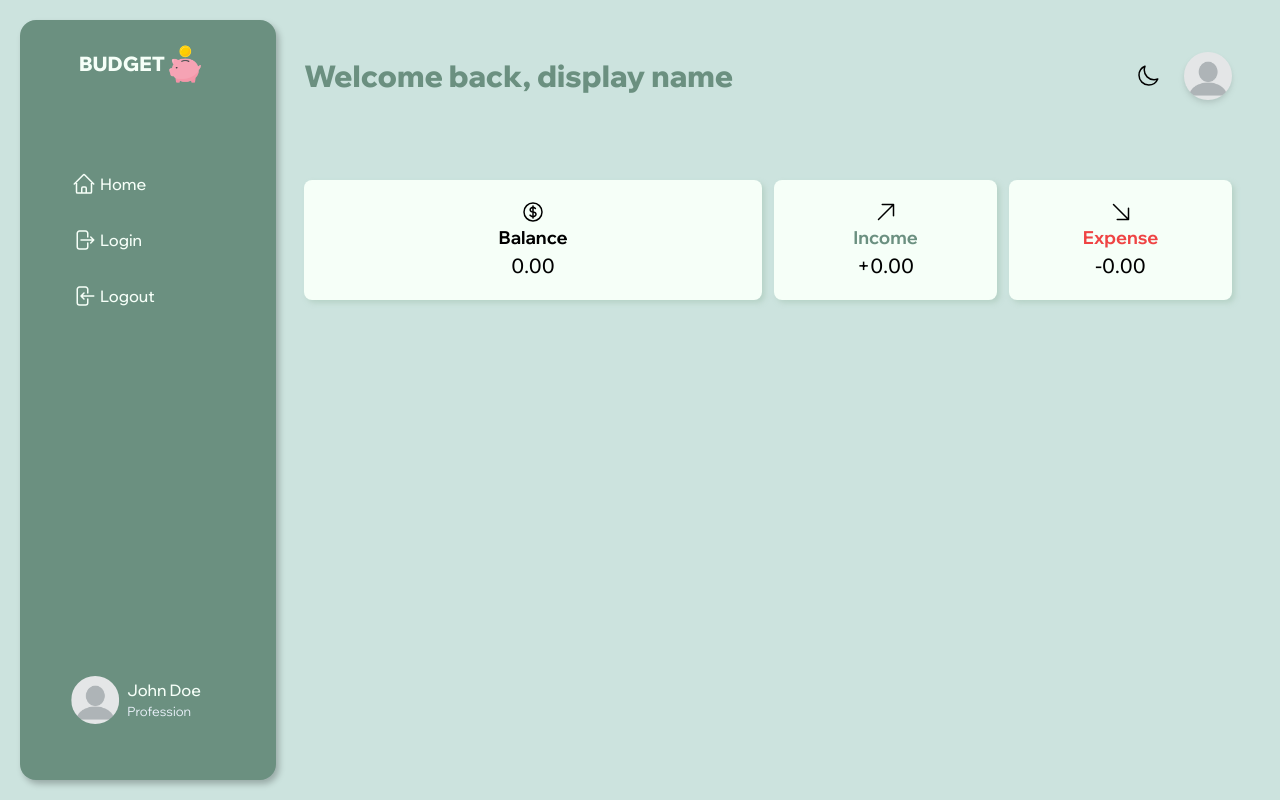
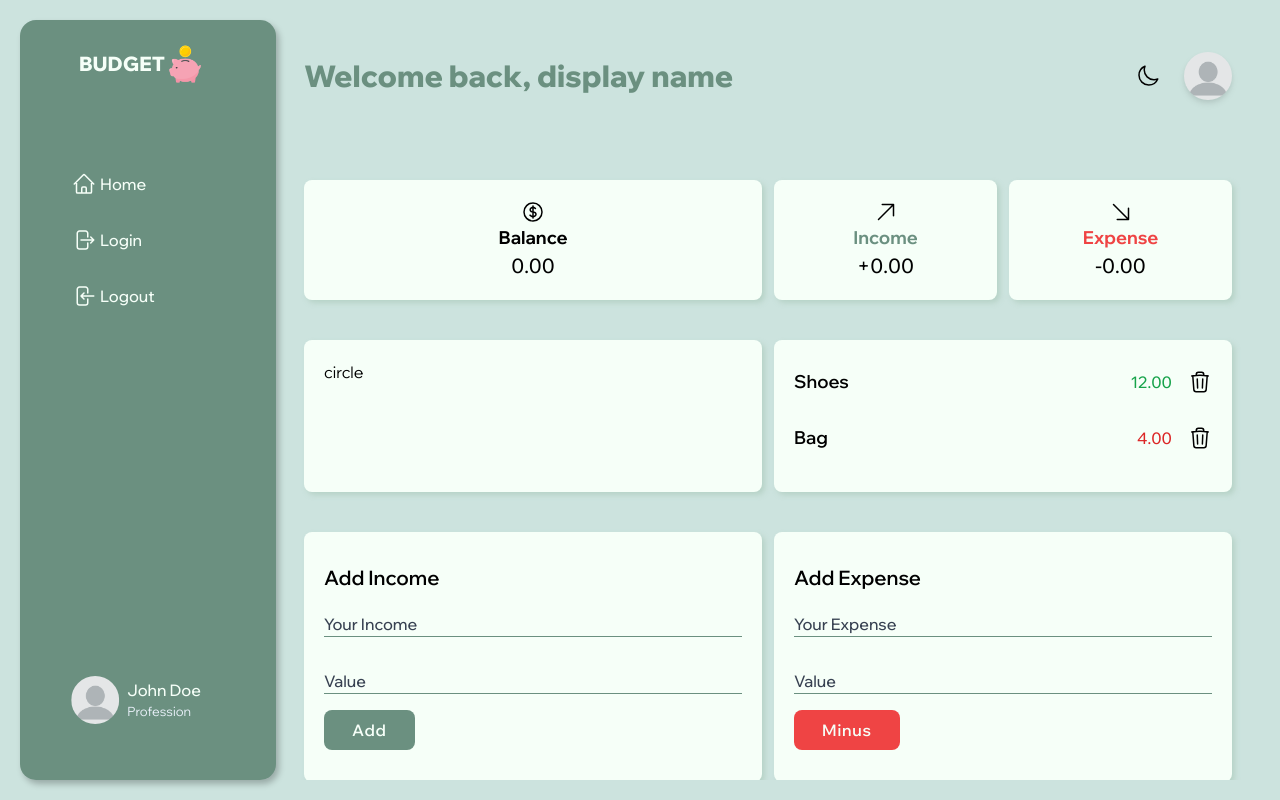
Before and after one commit to AnitaIkediashi/budget-app, a React (Create React App) app: page /dashboard in a window 1280 px wide. Built offline with nearby package versions, Linux system fonts and the light colour scheme.

Commit message:
income expense transaction

```diff
--- /dev/null
+++ b/src/components/dashboard/AddExpense.jsx
@@ -0,0 +1,27 @@
+import React from "react";
+import UtilCard from "../../utils/UtilCard";
+
+const AddExpense = () => {
+  return (
+    <UtilCard className="py-8">
+      <h3 className="font-semibold text-xl">Add Expense</h3>
+      <div className="flex flex-col gap-8 pt-5">
+        <input
+          type="text"
+          className="bg-transparent outline-none border-b border-b-color-green-300 font-medium placeholder:text-gray-700"
+          placeholder="Your Expense"
+        />
+        <input
+          type="number"
+          className="bg-transparent outline-none border-b border-b-color-green-300 font-medium placeholder:text-gray-700"
+          placeholder="Value"
+        />
+      </div>
+      <button className="bg-red-500 mt-4 px-7 py-2 rounded-lg text-color-white-100 font-semibold tracking-wider">
+        Minus
+      </button>
+    </UtilCard>
+  );
+};
+
+export default AddExpense;
--- /dev/null
+++ b/src/components/dashboard/AddIncome.jsx
@@ -0,0 +1,15 @@
+import React from "react";
+import UtilCard from "../../utils/UtilCard";
+
+const AddIncome = () => {
+  return <UtilCard className="py-8">
+    <h3 className="font-semibold text-xl">Add Income</h3>
+    <div className="flex flex-col gap-8 pt-5">
+      <input type="text" className="bg-transparent outline-none border-b border-b-color-green-300 font-medium placeholder:text-gray-700" placeholder="Your Income" />
+      <input type="number" className="bg-transparent outline-none border-b border-b-color-green-300 font-medium placeholder:text-gray-700" placeholder="Value" />
+    </div>
+    <button className="bg-color-green-300 mt-4 px-7 py-2 rounded-lg text-color-white-100 font-semibold tracking-wider">Add</button>
+  </UtilCard>;
+};
+
+export default AddIncome;
--- /dev/null
+++ b/src/components/dashboard/CircleProgressBar.jsx
@@ -0,0 +1,12 @@
+import React from "react";
+import UtilCard from "../../utils/UtilCard";
+
+const CircleProgressBar = () => {
+  return <UtilCard>
+    <div>
+      circle
+    </div>
+  </UtilCard>;
+};
+
+export default CircleProgressBar;
--- /dev/null
+++ b/src/components/dashboard/HistoryTransactions.jsx
@@ -0,0 +1,32 @@
+import React from "react";
+import UtilCard from "../../utils/UtilCard";
+import { TrashIcon } from "@heroicons/react/24/outline";
+
+const HistoryTransactions = () => {
+  return (
+    <UtilCard>
+      <ul>
+        <li className="mb-3 flex items-center justify-between py-2">
+          <h4 className="font-semibold text-lg capitalize">shoes</h4>
+          <div className="flex items-center gap-4">
+            <p className="text-green-600 font-medium">12.00</p>
+            <button>
+              <TrashIcon className="w-6" />
+            </button>
+          </div>
+        </li>
+        <li className="mb-3 flex items-center justify-between py-2">
+          <h4 className="font-semibold text-lg capitalize">bag</h4>
+          <div className="flex items-center gap-4">
+            <p className="text-red-600 font-medium">4.00</p>
+            <button>
+              <TrashIcon className="w-6" />
+            </button>
+          </div>
+        </li>
+      </ul>
+    </UtilCard>
+  );
+};
+
+export default HistoryTransactions;
--- a/src/components/dashboard/IncomeExpense.jsx
+++ b/src/components/dashboard/IncomeExpense.jsx
@@ -7,7 +7,7 @@ import {
 
 const IncomeExpense = () => {
   return (
-    <div className="grid grid-cols-2 gap-3">
+    <div className="grid md:grid-cols-2 grid-cols-1 gap-3">
       <UtilCard className="flex items-center flex-col justify-center">
         <ArrowUpRightIcon className="w-6" />
         <h3 className="text-color-green-300 font-bold text-lg">Income</h3>
--- a/src/components/dashboard/MainBar.jsx
+++ b/src/components/dashboard/MainBar.jsx
@@ -3,20 +3,47 @@ import Greeting from "./Greeting";
 import Theme from "./Theme";
 import Balance from "./Balance";
 import IncomeExpense from "./IncomeExpense";
+import CircleProgressBar from "./CircleProgressBar";
+import HistoryTransactions from "./HistoryTransactions";
+import AddIncome from "./AddIncome";
+import AddExpense from "./AddExpense";
+import { Link } from "react-router-dom";
+import logo from '../../assets/images/logo.png'
 
 const MainBar = () => {
   return (
     <>
-      <section className="h-full overflow-y-scroll overflow-x-hidden hide-scroll px-7">
+      <section className="h-full overflow-y-scroll overflow-x-hidden hide-scroll lg:px-7">
+        {/* extras shown on mobile */}
+        <div className="lg:hidden items-center justify-between flex">
+          <Link to="/">
+            <img src={logo} alt="logo" className="w-20" />
+          </Link>
+          <Theme />
+        </div>
+        <div className="lg:hidden items-center justify-center mt-7 flex">
+          <Greeting />
+        </div>
         {/* box 1 */}
-        <div className="flex items-center justify-between mt-8">
+        <div className="lg:flex items-center justify-between mt-8 hidden">
           <Greeting />
           <Theme />
         </div>
         {/* box 2 */}
-        <div className="mt-20 grid grid-cols-2 gap-3">
+        <div className="mt-20 grid lg:grid-cols-2 grid-cols-1 gap-3 mb-10">
           <Balance />
           <IncomeExpense />
+        </div>
+        {/* box 3 */}
+        <div className="grid grid-cols-1 lg:grid-cols-2 gap-3 mb-10">
+          {/* progress bar */}
+          <CircleProgressBar />
+          <HistoryTransactions />
+        </div>
+        {/* box 4 */}
+        <div className="grid grid-cols-1 lg:grid-cols-2 gap-3 mb-10">
+          <AddIncome />
+          <AddExpense />
         </div>
       </section>
     </>
--- a/src/index.css
+++ b/src/index.css
@@ -78,6 +78,12 @@ body {
   scroll-behavior: smooth;
 }
 
+input::-webkit-outer-spin-button,
+input::-webkit-inner-spin-button {
+  -webkit-appearance: none;
+  margin: 0;
+}
+
 @tailwind base;
 @tailwind components;
 @tailwind utilities;
```
